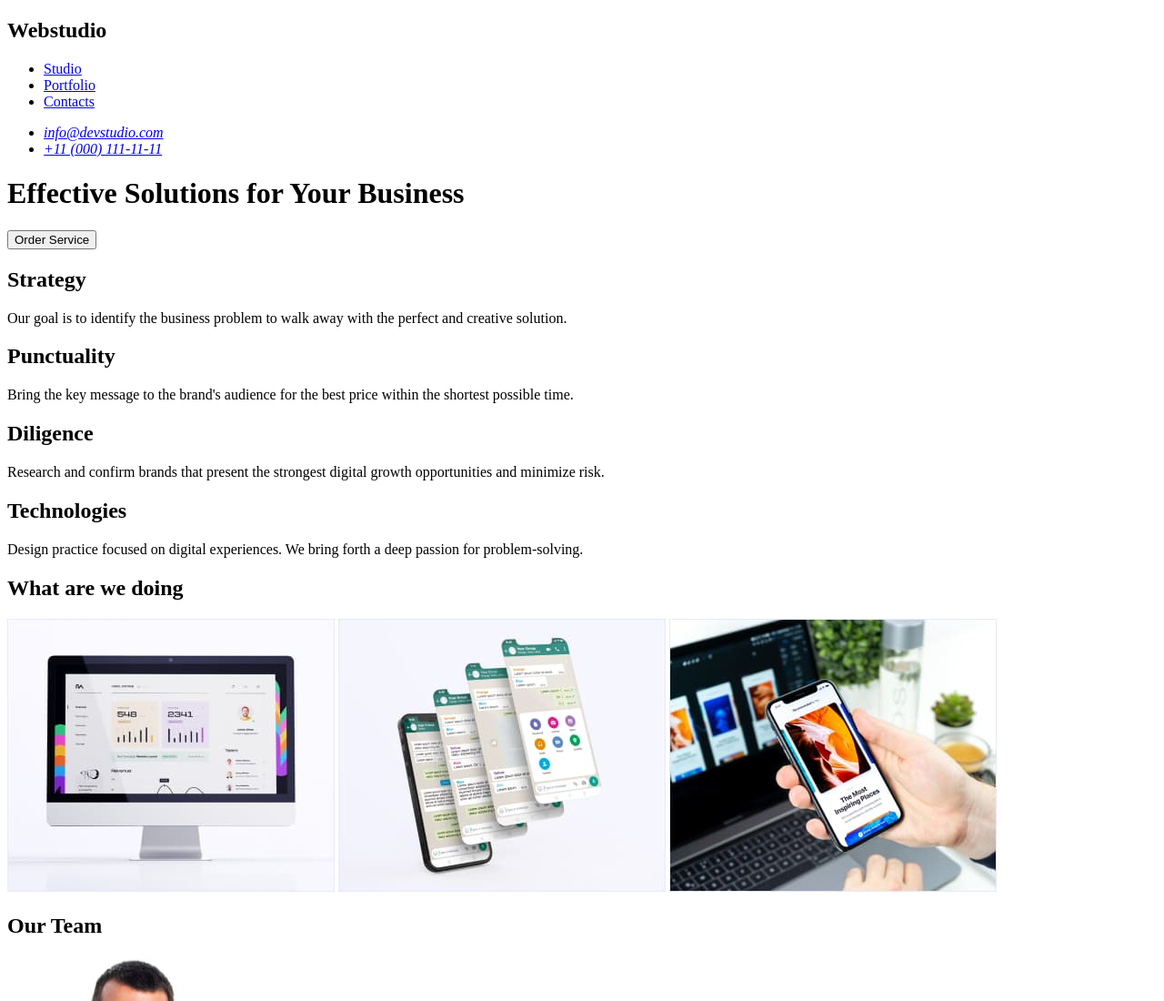
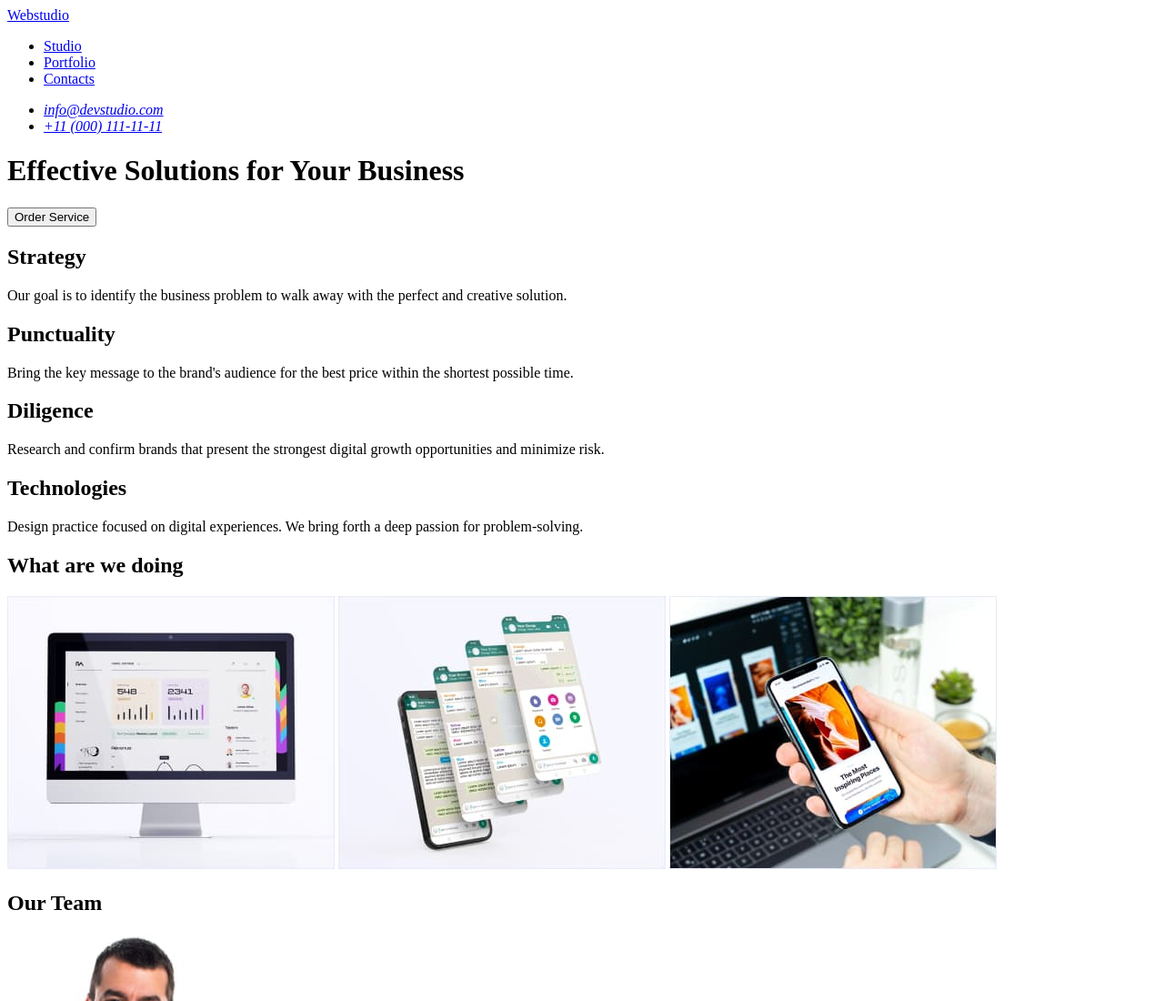
Before and after one commit to Volosatyy-pupok/goit-markup-hw-01, a plain HTML site: page index.html in a window 1280 px wide. Shown: the top 1100 px of the page at 91% size. Drawn offline with Linux system fonts and the light colour scheme.

Commit message:
Update index.html

```diff
--- a/index.html
+++ b/index.html
@@ -13,7 +13,7 @@
       <nav>
         <!-- page logo -->
 
-        <h1>Webstudio</h1>
+        <a href="WebStudio">Webstudio</a>
 
         <!-- navigation -->
         <ul>
```
